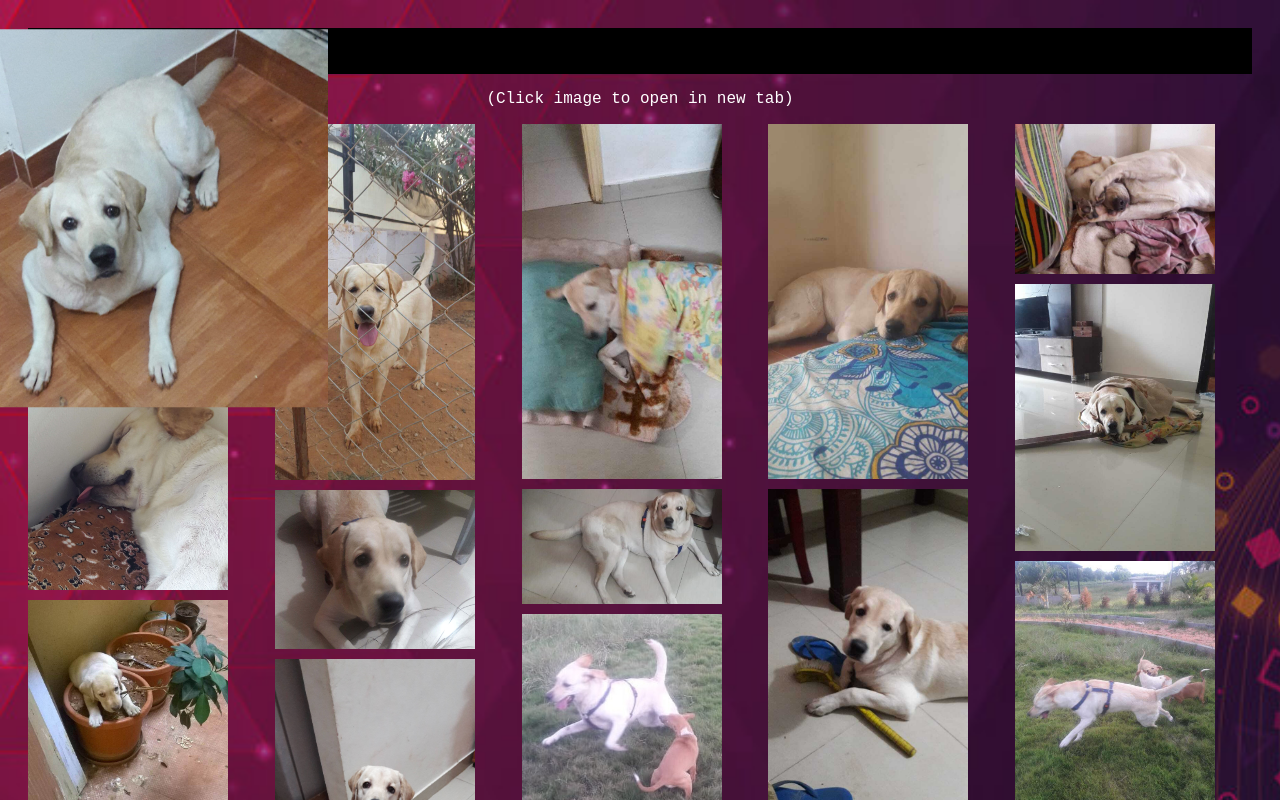
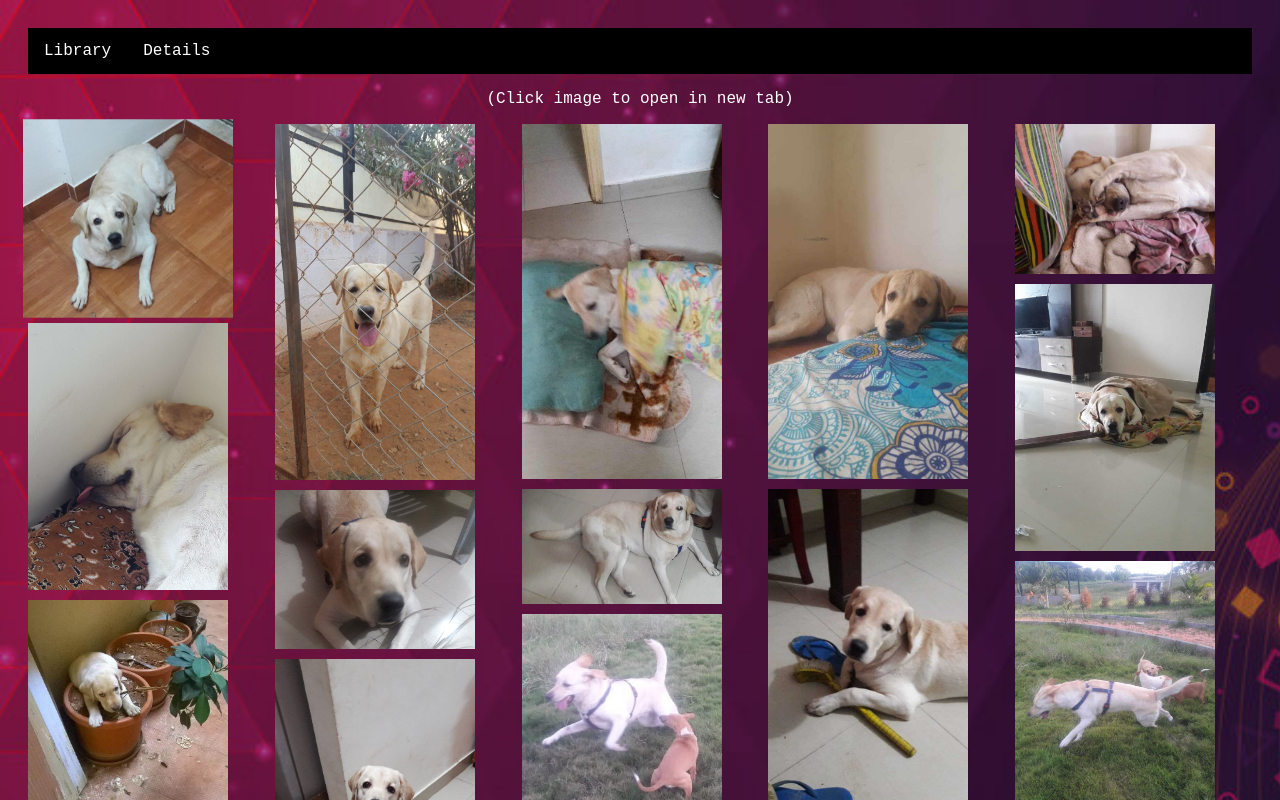
Before and after one commit to Noodle9028/NoodleWebsite, a plain HTML site: page index.html in a window 1280 px wide. In both pictures the pointer is over the picture 128 px from the left and 218 px from the top of the page. Shown: the top 800 px of the page. Drawn offline with Linux system fonts and the light colour scheme.

Commit message:
Reduced size increase on hover

```diff
--- a/css/style.css
+++ b/css/style.css
@@ -37,7 +37,7 @@ img {
 }
 
 img:hover {
-    transform: scale(2);
+    transform: scale(1.05);
 }
 
 figure {
```
